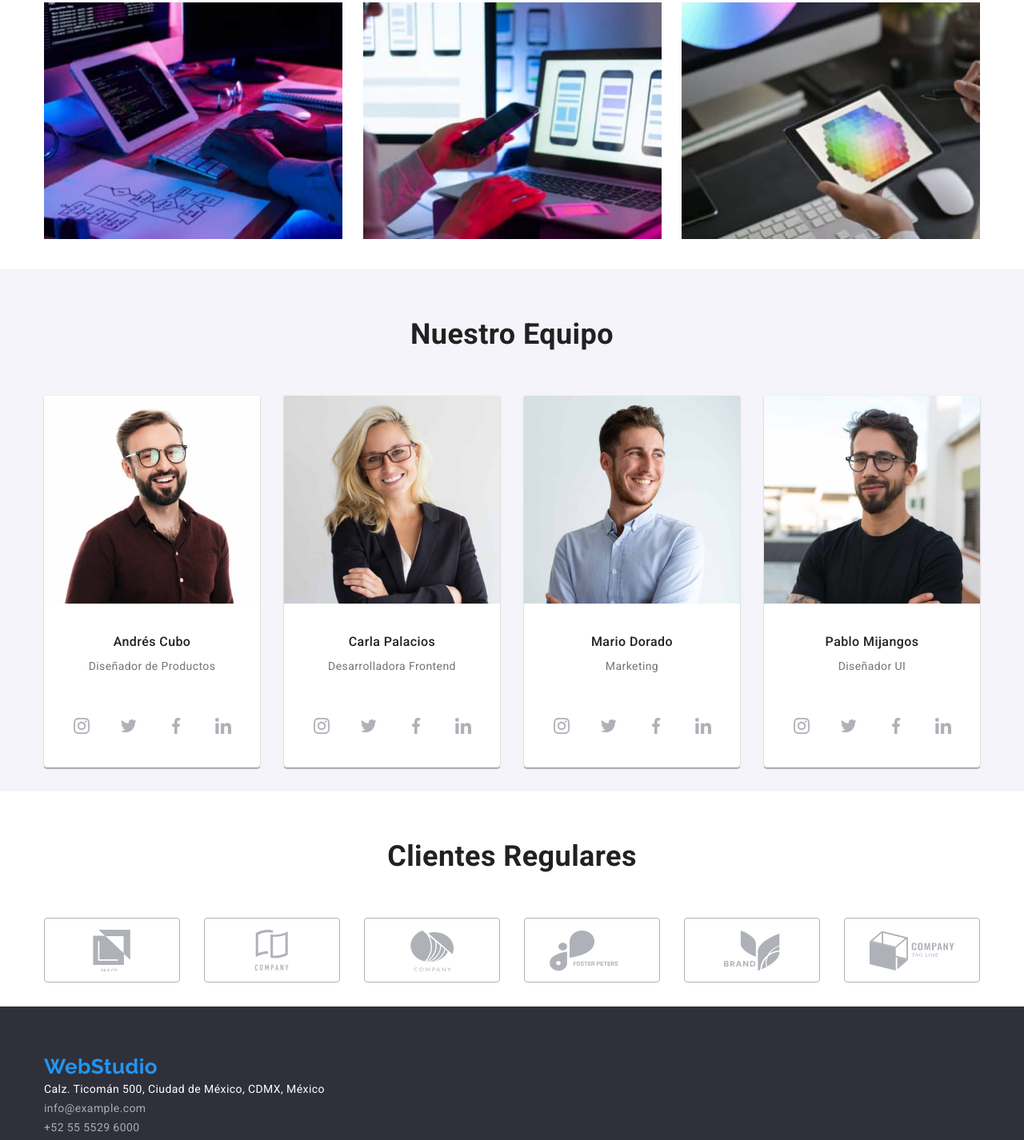
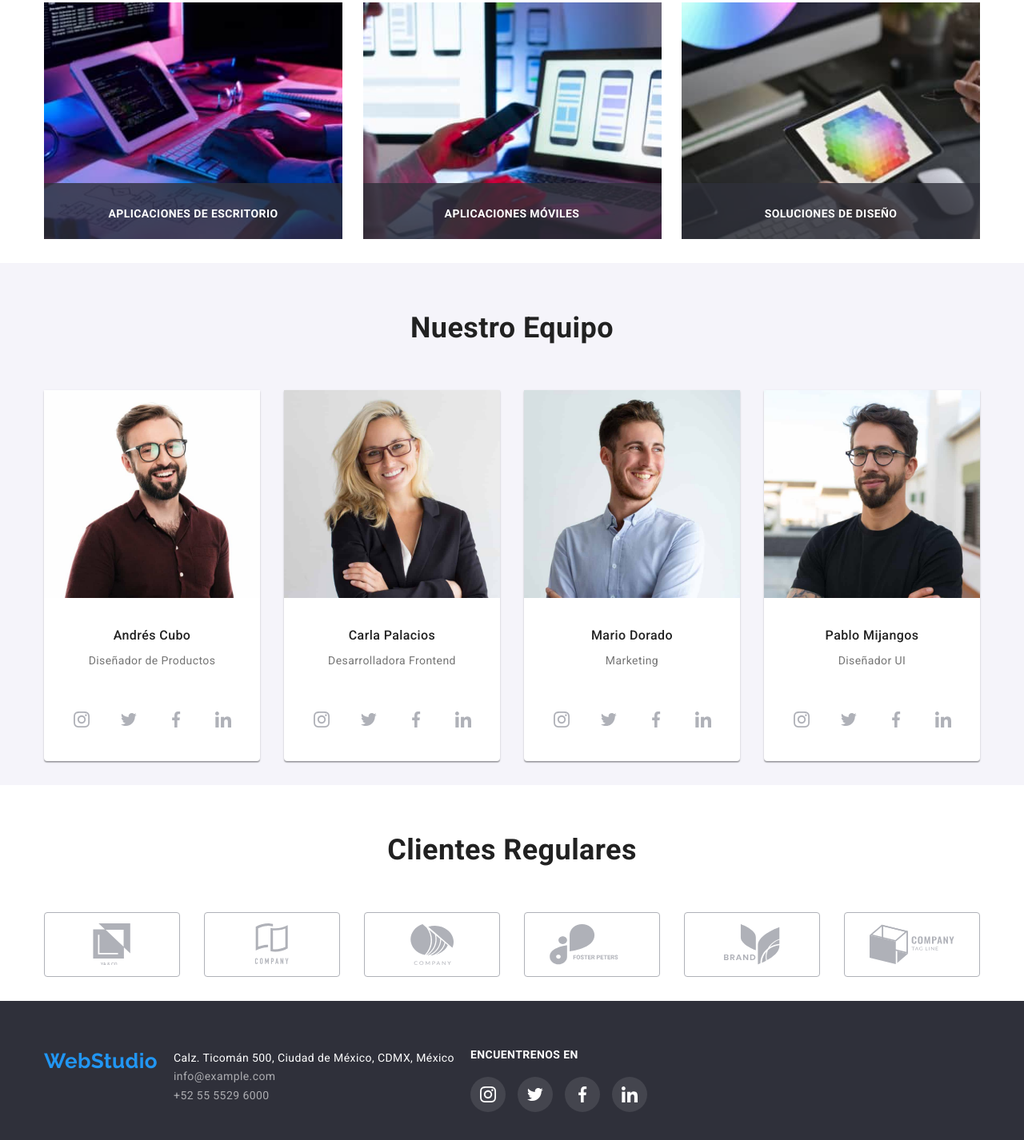
Before and after one commit to AlejaEJ/goit-markup-hw-04, a plain HTML site: page index.html in a window 1280 px wide. Shown: the part 1226-2652 px from the top of the page at 80% size. Drawn offline with nearby package versions, Linux system fonts and the light colour scheme.

Commit message:
Modified Document

```diff
--- a/css/styles.css
+++ b/css/styles.css
@@ -90,23 +90,27 @@ a {
 
 /* Header section */
 .page-header {
-    display: flex;
-    justify-content: space-between;
-    align-items: center;
-
     height: 80px;
     padding: 0 var(--container-padding);
     margin: 0 auto;
     border-bottom: 1px solid var(--border-color);
 }
 
-.page-header nav {
+.page-header .container {
+    display: flex;
+    justify-content: space-between;
+    align-items: center;
+
+    height: 100%
+}
+
+.page-header .container nav {
     display: flex;
     align-items: center;
-    gap: 90px;
+    gap: 100px;
 }
 
-.page-header nav .logo {
+.page-header .container nav .logo {
     color: var(--accent-color);
     font-family: "Raleway", sans-serif;
     font-size: 26px;
@@ -115,13 +119,13 @@ a {
     text-decoration: none;
 }
 
-.page-header nav .nav-menu-list {
+.page-header .container nav .nav-menu-list {
     display: flex;
     list-style: none;
     gap: 80px;
 }
 
-.page-header nav .nav-menu-list .page,
+.page-header .container nav .nav-menu-list .page,
 .page-current {
     color: var(--primary-black-color);
     font-weight: 500;
@@ -131,46 +135,51 @@ a {
     text-decoration: none;
 }
 
-.contacts-menu-list {
+.page-header .container .contacts-menu-list {
     display:flex;
     list-style: none;
     gap: 80px;
 }
 
-.contacts-menu-list .item {
+.page-header .container .contacts-menu-list li .item {
+    display:flex;
+    align-items: center;
+    gap: 10px;
+
     color: var(--primary-text-color);
     font-weight: 500;
     font-size: 14px;
     line-height: 1.4;
     letter-spacing: 0.02em;
     text-decoration: none;
+    height: 20px;
 }
 
-.contacts-menu-list .item .email-logo {
+.page-header .container .contacts-menu-list li .item .email-logo {
     width: 16px;
     height: 12px;
     fill: var(--primary-text-color);
 }
 
-.contacts-menu-list .item .phone-logo {
+.page-header .container .contacts-menu-list li .item .phone-logo {
     width: 10px;
     height: 16px;
     fill: var(--primary-text-color);
 }
 
-.nav-menu-list .page:hover,
-.nav-menu-list .page:focus,
-.nav-menu-list .page-current:hover,
-.nav-menu-list .page-current:focus,
-.contacts-menu-list .item:hover,
-.contacts-menu-list .item:focus {
+.page-header .container nav .nav-menu-list .page:hover,
+.page-header .container nav .nav-menu-list .page:focus,
+.page-header .container nav .nav-menu-list .page-current:hover,
+.page-header .container nav .nav-menu-list .page-current:focus,
+.page-header .container .contacts-menu-list li .item:hover,
+.page-header .container .contacts-menu-list li .item:focus {
     color: var(--accent-color);
 }
 
-.contacts-menu-list .item:hover .email-logo,
-.contacts-menu-list .item:focus .email-logo,
-.contacts-menu-list .item:hover .phone-logo,
-.contacts-menu-list .item:focus .phone-logo {
+.page-header .container .contacts-menu-list li .item:hover .email-logo,
+.page-header .container .contacts-menu-list li .item:focus .email-logo,
+.page-header .container .contacts-menu-list li .item:hover .phone-logo,
+.page-header .container .contacts-menu-list li .item:focus .phone-logo {
     fill: var(--accent-color);
 }
 
@@ -230,7 +239,29 @@ a {
 }
 
 .what-we-do-section .container ul li {
+    position: relative;
     list-style: none;
+    overflow: hidden;
+}
+
+.what-we-do-section .container ul li img {
+    display: block;
+    max-width: 100%;
+    height: auto;
+}
+
+.what-we-do-section .container li > p {
+    font-weight: 700;
+    font-size: 14px;
+    background-color: rgba(47, 48, 58, 0.8);
+    width: 373px;
+    height: 70px;
+    color: var(--primary-white-color);
+    text-align: center;
+    padding: 27px 0;
+    position: absolute;
+    bottom: 0;
+    margin: 0;
 }
 
 /* Team section */
@@ -422,26 +453,84 @@ footer {
     padding: 60px var(--container-padding);
 }
 
-address ul {
+footer .container {
+    display: flex;
+    justify-content: flex-start;
+    align-items: flex-start;
+    gap: 20px;
+}
+
+footer .container address {
+    display: block;
+}
+
+footer .container address ul {
     list-style: none;
 }
 
-address .contact {
+footer .container address .contact {
     display: block;
     font-style: normal;
     color: var(--primary-white-color);
 }
 
-address .contact-channel {
+footer .container address .contact-channel {
     display: block;
     font-style: normal;
     color: var(--text-white-opacity);
     text-decoration: none;
 }
 
-.contact:hover,
-.contact:focus,
-.contact-channel:hover,
-.contact-channel:focus {
+footer .container address .contact:hover,
+footer .container address .contact:focus,
+footer .container address .contact-channel:hover,
+footer .container address .contact-channel:focus {
     color: var(--accent-color);
 }
+
+footer .container aside p {
+    font-weight: 700;
+    line-height: 1.1;
+    color: var(--primary-white-color);
+}
+
+footer .container aside ul {
+    padding-top: 20px;
+    display: flex;
+    align-items: center;
+    justify-content:center;
+    gap: 15px;
+}
+
+footer .container aside ul li {
+    display:block;
+    width: 44px;
+    height: 44px;
+    border-radius: 25px;
+    box-shadow: none;
+}
+
+footer .container aside ul li a {
+    display: flex;
+    align-items: center;
+    justify-content: center;
+    width: 44px;
+    height: 44px;
+    border-radius: 25px;
+    background-color: rgba(255, 255, 255, 0.1);
+}
+
+footer .container aside ul li a .icon {
+    width: 20px;
+    height: 20px;
+    fill: var(--primary-white-color);
+
+}
+
+footer .container aside ul li:hover a {
+    background-color: var(--accent-color);
+}
+
+footer .container aside ul li:hover a .icon {
+    fill: var(--primary-white-color);
+}
--- a/index.html
+++ b/index.html
@@ -30,6 +30,7 @@
   <body>
     <!--Header section-->
     <header class="page-header">
+      <div class="container">
         <nav>
           <!--Logo-->
           <a class="logo" href="./index.html">WebStudio</a>
@@ -60,6 +61,7 @@
             </a>
           </li>
         </ul>
+      </div>
     </header>
 
     <!--Main Content Section-->
@@ -138,27 +140,18 @@
         <div class="container">
           <ul>
             <li>
-              <img
-                src="./Images/image1.jpg"
-                alt="iPad with keyboard over a wood table"
-                width="373"
-              />
+              <img src="./Images/image1.jpg" alt="iPad with keyboard over a wood table" width="373"/>
+              <p>APLICACIONES DE ESCRITORIO</p>
             </li>
 
             <li>
-              <img
-                src="./Images/image2.jpg"
-                alt="Person with cellphone and laptop"
-                width="373"
-              />
+              <img src="./Images/image2.jpg" alt="Person with cellphone and laptop" width="373"/>
+              <P>APLICACIONES MÓVILES</P>
             </li>
 
             <li>
-              <img
-                src="./Images/image3.jpg"
-                alt="iPad with palette of colours"
-                width="373"
-              />
+              <img src="./Images/image3.jpg" alt="iPad with palette of colours" width="373"/>
+              <p>SOLUCIONES DE DISEÑO</p>
             </li>
           </ul>
         </div>
@@ -414,6 +407,44 @@
             </li>
           </ul>
         </address>
+
+        <aside>
+          <p>ENCUENTRENOS EN</p>
+          <ul>
+            <li>
+
+              <a href="#">
+                <svg class="icon">
+                  <use href="./Images/icons.svg#icon-instagram"></use>
+                </svg>
+              </a>
+            </li>
+
+            <li>
+              <a href="#">
+                <svg class="icon">
+                  <use href="./Images/icons.svg#icon-twitter"></use>
+                </svg>
+              </a>
+            </li>
+
+            <li>
+              <a href="#">
+                <svg class="icon">
+                  <use href="./Images/icons.svg#icon-facebook"></use>
+                </svg>
+              </a>
+            </li>
+
+            <li>
+              <a href="#">
+                <svg class="icon">
+                  <use href="./Images/icons.svg#icon-linkedin"></use>
+                </svg>
+              </a>
+            </li>
+          </ul>
+        </aside>
       </div>
     </footer>
   </body>
```
Also changed, not shown: portafolio.html (+0 -1 lines). Lines whose indentation alone changed are shown as unchanged.
